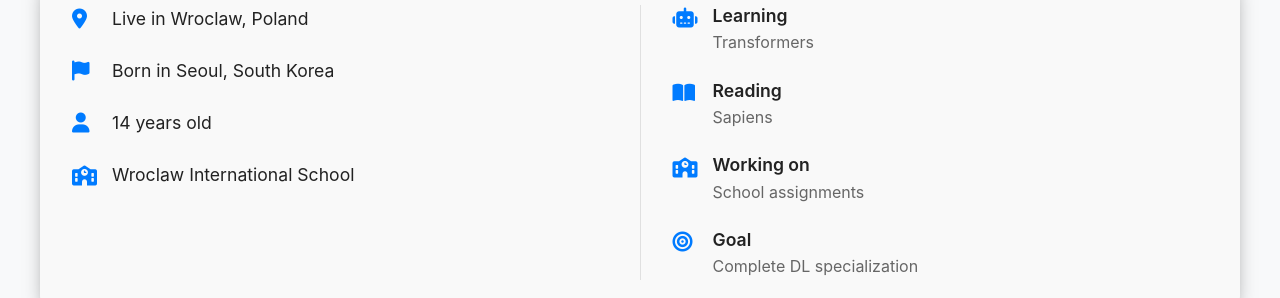
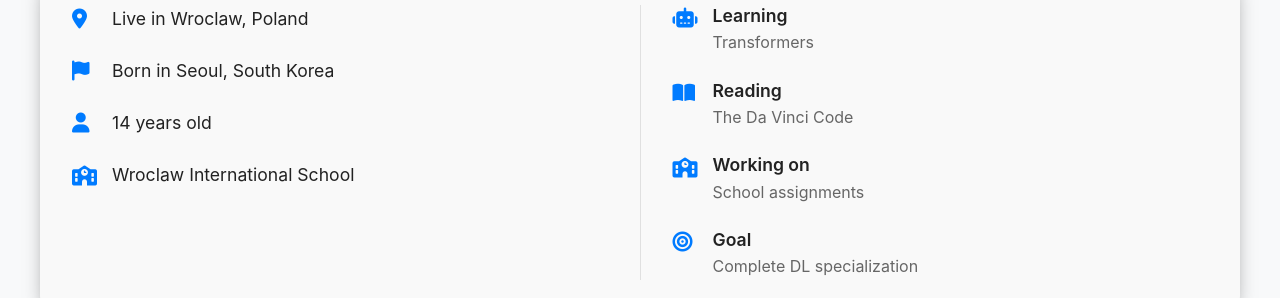
Before and after one commit to taemincode/taemincode.github.io, a Jekyll site: the page built from index.html, in a window 1280 px wide and 900 px high, scrolled down 951 px. Shown: the part 153-451 px from the top of the window. Built offline with Jekyll 4.4.1, drawn with Linux system fonts in a browser that asks for light colours.

Commit message:
Update reading book title in index.html

```diff
--- a/index.html
+++ b/index.html
@@ -126,7 +126,7 @@ description: Personal website of Taemin Park, showcasing his projects, blog post
                                     <i class="fas fa-book-open"></i>
                                     <div class="now-content">
                                         <h4>Reading</h4>
-                                        <p>Sapiens</p>
+                                        <p>The Da Vinci Code</p>
                                     </div>
                                 </div>
                                 <div class="now-item">
```
